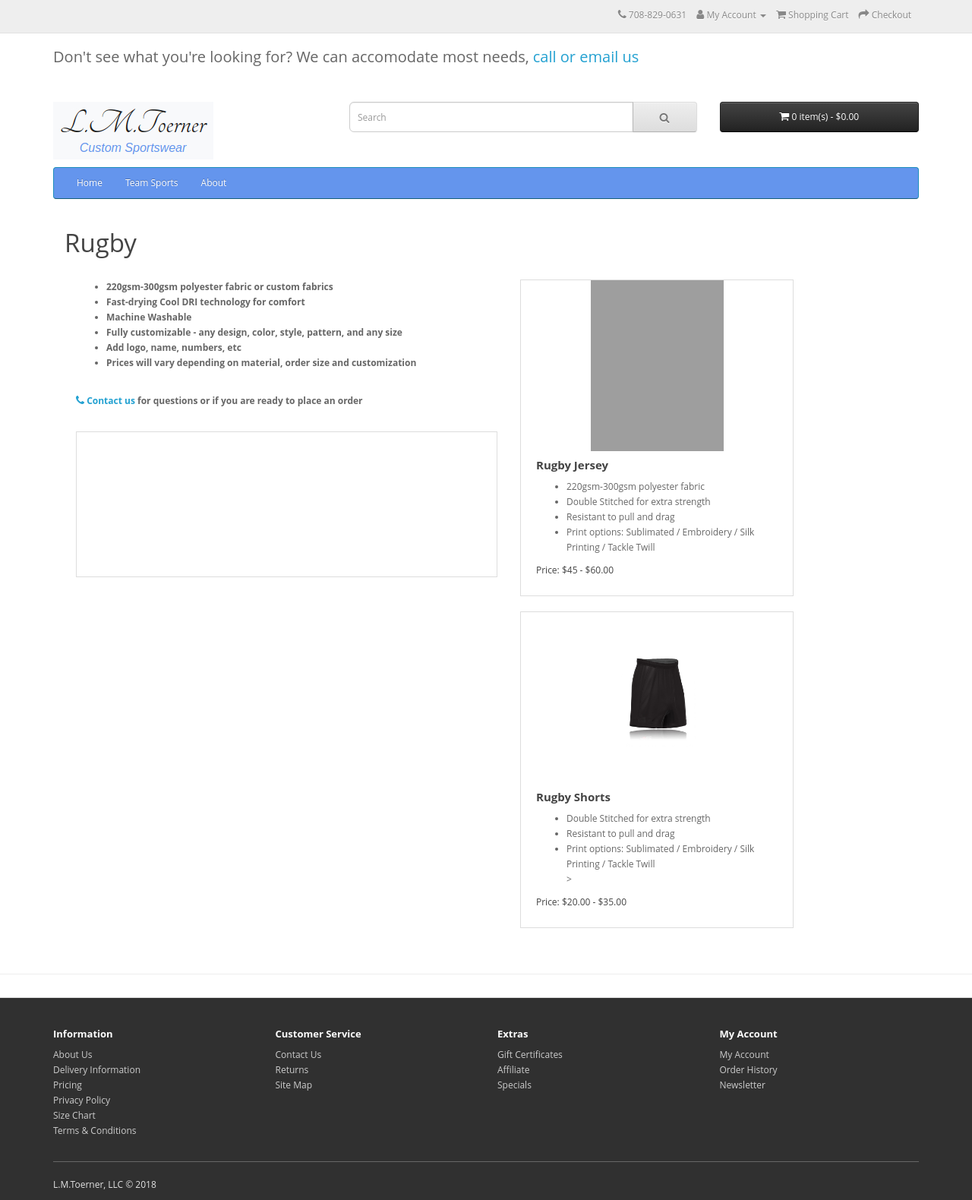
After one commit to gtoerner/django-lmtoerner, a Django app: page /rugby in a window 1280 px wide. The commit adds this page. Shown: the whole page at 76% size. Run offline with Django 3.2, Linux system fonts and the light colour scheme; some libraries are stand-ins or nearby versions; grey boxes are pictures that could not be loaded.

Commit message:
added rugby

```diff
--- a/lmtoerner/lmtoerner/urls.py
+++ b/lmtoerner/lmtoerner/urls.py
@@ -24,11 +24,13 @@ admin.autodiscover()
 urlpatterns = [
     url(r'^$', views.index, name='index'),
     url(r'^about', views.about, name='about'),
+    url(r'^testering', views.testering, name='testering'),
     url(r'^baseball', views.baseball, name='baseball'),
     url(r'^basketball', views.basketball, name='basketball'),
     url(r'^cycling', views.cycling, name='cycling'),
     url(r'^football', views.football, name='football'),
     url(r'^hockey', views.hockey, name='hockey'),
+    url(r'^rugby', views.rugby, name='rugby'),
     url(r'^delivery', views.delivery, name='delivery'),
     url(r'^pricing', views.pricing, name='pricing'),
     url(r'^privacy', views.privacy, name='privacy'),
--- a/lmtoerner/lmtoerner/views.py
+++ b/lmtoerner/lmtoerner/views.py
@@ -17,6 +17,12 @@ def basketball(request):
 
 def cycling(request):
     return render(request, 'TeamSports/cycling.html')
+
+def testering(request):
+    return render(request, 'TeamSports/testering.html')
+
+def rugby(request):
+    return render(request, 'TeamSports/rugby.html')
 
 def football(request):
     return render(request, 'TeamSports/football.html')
--- /dev/null
+++ b/lmtoerner/templates/TeamSports/product_base.html
@@ -0,0 +1,158 @@
+{% extends "base.html" %}
+
+{% load static %}
+{% load i18n %}
+
+
+
+{% block content %}
+    <h1>
+    {%  block productName %}{% endblock %}
+    </h1>
+    <br>
+
+    <div class="container">
+    <div class="row justify-content-md-center">
+        <div class="col col-lg-6 col-auto">
+            <strong>
+                <ul>
+                    <li>220gsm-300gsm polyester fabric or custom fabrics</li>
+                    <li>Fast-drying Cool DRI technology for comfort</li>
+                    <li>Machine Washable</li>
+
+                    <li>Fully customizable - any design, color, style, pattern, and any size</li>
+                    <li>Add logo, name, numbers, etc</li>
+                    <li>Prices will vary depending on material, order size and customization</li>
+
+                </ul>
+
+                <br>
+                <p>
+                    <a href="{% url 'contact' %}" title="Contact us"><i class="fa fa-phone"></i>
+                        <span class="hidden-xs hidden-sm hidden-md">Contact us </span></a>
+                    for questions or if you are ready to place an order
+                </p>
+            </strong>
+
+            <br>
+
+
+            <div class="product-thumb">
+                <div class="image">
+                    {% block productImage1 %}{% endblock %}
+                </div>
+                <div>
+
+                    <div class="caption">
+                        <h4>{% block productName1 %}{% endblock %}</h4>
+                        <p>
+                        <ul>
+                            {% block productDetails1 %}{% endblock %}
+
+                        </ul>
+                        </p>
+                        <p class="price">{% block productPrice1 %}{% endblock %}</p>
+
+                    </div>
+                    <!--
+                    <div class="button-group">
+                        <button type="button" onclick="cart.add('62', '20');"><i class="fa fa-shopping-cart"></i> <span
+                                class="hidden-xs hidden-sm hidden-md">Add to Cart</span></button>
+                        <button type="button" data-toggle="tooltip" title="" onclick="wishlist.add('62');"
+                                data-original-title="Add to Wish List"><i class="fa fa-heart"></i></button>
+                        <button type="button" data-toggle="tooltip" title="" onclick="compare.add('62');"
+                                data-original-title="Compare this Product"><i class="fa fa-exchange"></i></button>
+                    </div>
+                    -->
+                </div>
+
+            </div>
+        </div>
+
+
+        <div class="product-layout product-grid col-lg-4 col-md-4 col-sm-6 col-xs-12">
+            <div class="product-thumb">
+                <div class="image">
+                    {% block productImage2 %}{% endblock %}
+                </div>
+                <div>
+
+                    <div class="caption">
+                        <h4>{% block productName2 %}{% endblock %}</h4>
+                        <p>
+                        <ul>
+                            {% block productDetails2 %}{% endblock %}
+                        </ul>
+                        </p>
+                        <p class="price">{% block productPrice2 %}{% endblock %}</p>
+
+                    </div>
+                    <!--
+                    <div class="button-group">
+                        <button type="button" onclick="cart.add('62', '20');"><i class="fa fa-shopping-cart"></i> <span
+                                class="hidden-xs hidden-sm hidden-md">Add to Cart</span></button>
+                        <button type="button" data-toggle="tooltip" title="" onclick="wishlist.add('62');"
+                                data-original-title="Add to Wish List"><i class="fa fa-heart"></i></button>
+                        <button type="button" data-toggle="tooltip" title="" onclick="compare.add('62');"
+                                data-original-title="Compare this Product"><i class="fa fa-exchange"></i></button>
+                    </div>
+                    -->
+                </div>
+
+            </div>
+
+            <!-- start 2nd product-->
+            <div class="product-thumb">
+                <div class="image">
+                    {% block productImage3 %}{% endblock %}
+                </div>
+                <div>
+
+                    <div class="caption">
+                        <h4>{% block productName3 %}{% endblock %}</h4>
+                        <p>
+                        <ul>
+
+                            {% block productDetails3 %}{% endblock %}
+
+                        </ul>
+                        </p>
+                        <p class="price">{% block productPrice3 %}{% endblock %}</p>
+
+                    </div>
+                    <!--
+                    <div class="button-group">
+                        <button type="button" onclick="cart.add('62', '20');"><i class="fa fa-shopping-cart"></i> <span
+                                class="hidden-xs hidden-sm hidden-md">Add to Cart</span></button>
+                        <button type="button" data-toggle="tooltip" title="" onclick="wishlist.add('62');"
+                                data-original-title="Add to Wish List"><i class="fa fa-heart"></i></button>
+                        <button type="button" data-toggle="tooltip" title="" onclick="compare.add('62');"
+                                data-original-title="Compare this Product"><i class="fa fa-exchange"></i></button>
+                    </div>
+                    -->
+                </div>
+
+            </div>
+
+
+        </div>
+
+    </div>
+
+
+</div>
+
+    <br>
+    <!--
+    <div class="row">
+      <div class="col-6 col-md-4">.col-6 .col-md-4</div>
+      <div class="col-6 col-md-4">.col-6 .col-md-4</div>
+      <div class="col-6 col-md-4">.col-6 .col-md-4</div>
+    </div>
+        -->
+
+{% endblock %}
+
+{% block footer %}
+    {% include "footer.html" %}
+{% endblock %}
--- /dev/null
+++ b/lmtoerner/templates/TeamSports/rugby.html
@@ -0,0 +1,67 @@
+{% extends "TeamSports/product_base.html" %}
+
+{% load static %}
+{% load i18n %}
+
+{% block productName %}
+    Rugby
+{% endblock %}
+
+<!-- Image 1 is underneath in column 1 - use if there are 3 products
+otherwise start with product 2 -->
+{% block productImage1 %}
+{% endblock %}
+
+{% block productName1 %}
+{% endblock %}
+
+{% block productDetails1 %}
+{% endblock %}
+
+{% block productPrice1 %}
+{% endblock %}
+
+
+
+{% block productImage2 %}
+    <img src="{% static 'image/catalog/rugby1.jpg' %}"
+         style="width:175px;height:225px;"
+         alt="Rugby Jersey" title="Rugby Jersey" class="img-responsive">
+{% endblock %}
+
+{% block productName2 %}
+    Rugby Jersey
+{% endblock %}
+
+{% block productDetails2 %}
+    <li>220gsm-300gsm polyester fabric</li>
+    <li>Double Stitched for extra strength</li>
+    <li>Resistant to pull and drag</li>
+    <li>Print options: Sublimated / Embroidery / Silk Printing / Tackle Twill</li>
+{% endblock %}
+
+{% block productPrice2 %}
+    Price: $45 - $60.00
+{% endblock %}
+
+
+
+{% block productImage3 %}
+    <img src="{% static 'image/catalog/1rshort1.jpg' %}"
+         style="width:175px;height:225px;"
+         alt="Rugby Shorts" title="Rugby Shorts" class="img-responsive">
+{% endblock %}
+
+{% block productName3 %}
+    Rugby Shorts
+{% endblock %}
+
+{% block productDetails3 %}
+    <li>Double Stitched for extra strength</li>
+    <li>Resistant to pull and drag</li>
+    <li>Print options: Sublimated / Embroidery / Silk Printing / Tackle Twill</li>>
+{% endblock %}
+
+{% block productPrice3 %}
+    Price: $20.00 - $35.00
+{% endblock %}
--- a/lmtoerner/templates/base.html
+++ b/lmtoerner/templates/base.html
@@ -163,7 +163,7 @@
                                 <li><a href="{%  url 'cycling' %}">Cycling</a></li>
                                 <li><a href="{%  url 'football' %}">Football</a></li>
                                 <li><a href="{%  url 'hockey' %}">Hockey</a></li>
-                                <li><a href="#">Rugby (2)</a></li>
+                                <li><a href="{% url 'rugby' %}">Rugby</a></li>
                                 <li><a href="#">Soccer (1)</a></li>
                                 <li><a href="#">Softball (1)</a></li>
                             </ul>
```
Also changed, not shown: lmtoerner/templates/TeamSports/testering.html (added, +72 -0 lines), 6 other files.
